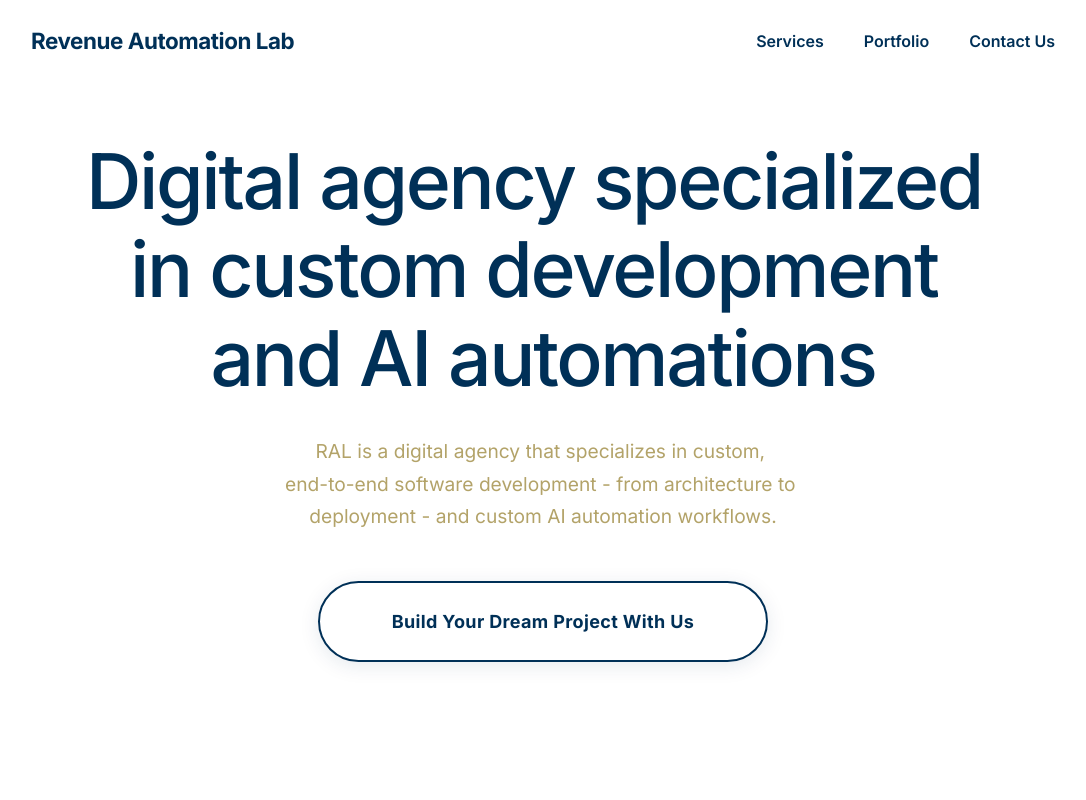
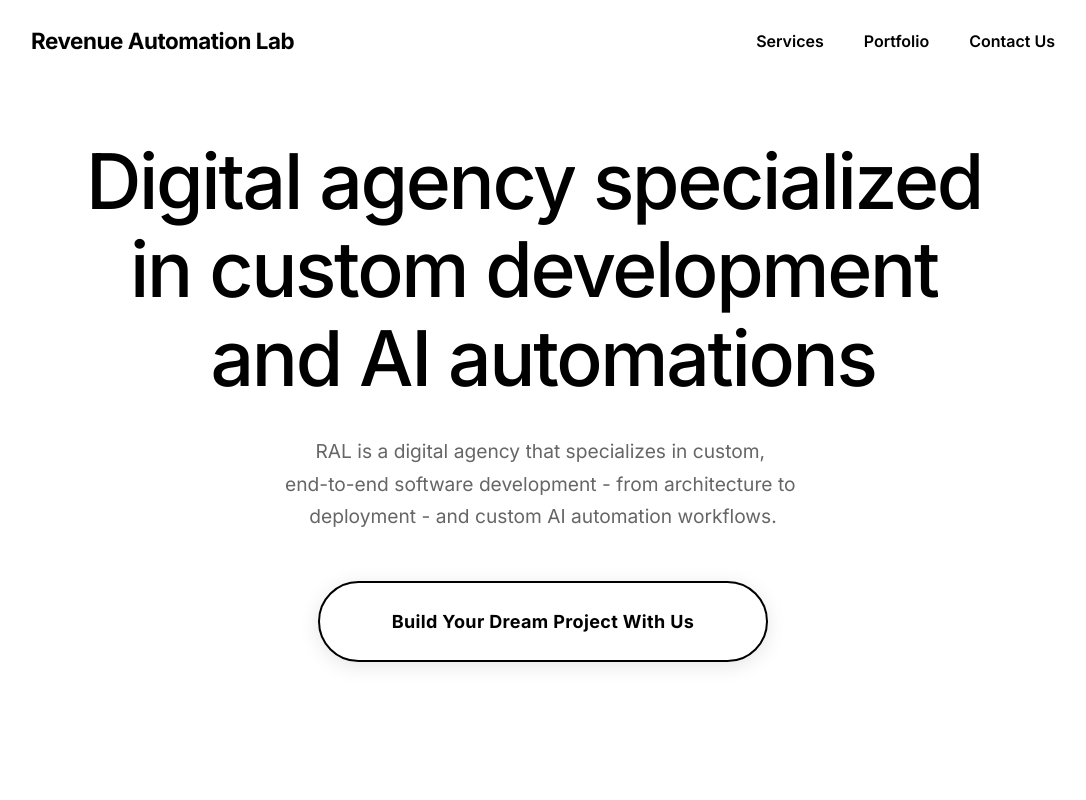
Before and after one commit to alsaeedd/agency-website, a React (Vite) app: page / in a window 1280 px wide. Shown: the top 800 px of the page, without its empty margins (97-1183 px from the left). Built offline with nearby package versions, Linux system fonts and the light colour scheme; grey boxes are pictures that could not be loaded.

Commit message:
text color change

```diff
--- a/src/index.css
+++ b/src/index.css
@@ -2,9 +2,9 @@
 
 :root {
   --color-bg: #fff;
-  --color-text: #003057;
-  --color-text-secondary: #b3a369;
-  --color-primary: #1a1a1a;
+  --color-text: #000000;
+  --color-text-secondary: #666666;
+  --color-primary: #000000;
   --color-inverse: #fff;
   --font-family:
     "Inter", -apple-system, BlinkMacSystemFont, "Segoe UI", Roboto, sans-serif;
@@ -115,7 +115,7 @@
 .logo-text {
   font-size: 1.4rem;
   font-weight: 800;
-  color: #003057;
+  color: #000000;
   letter-spacing: -0.02em;
 }
 
@@ -127,7 +127,7 @@
 .navbar-nav a {
   font-size: 1rem;
   font-weight: 600;
-  color: #003057;
+  color: #000000;
   position: relative;
   overflow: hidden;
 }
@@ -156,7 +156,7 @@
 .navbar-contact-btn {
   font-size: 1rem;
   font-weight: 600;
-  color: #003057;
+  color: #000000;
   background: none;
   border: none;
   cursor: pointer;
@@ -242,7 +242,7 @@
   right: 0;
   background: rgba(255, 255, 255, 0.98);
   backdrop-filter: blur(10px);
-  border-bottom: 1px solid rgba(0, 48, 87, 0.1);
+  border-bottom: 1px solid rgba(0, 0, 0, 0.1);
   padding: 2rem 1.5rem;
   box-shadow: 0 10px 40px rgba(0, 0, 0, 0.08);
 }
@@ -265,15 +265,15 @@
   transition: all 0.3s ease;
   display: block;
   text-align: center;
-  box-shadow: 0 4px 12px rgba(0, 48, 87, 0.15);
+  box-shadow: 0 4px 12px rgba(0, 0, 0, 0.15);
 }
 
 .navbar-mobile-link:hover {
   border-color: var(--color-text);
-  background: var(--color-primary);
+  background: #1a1a1a;
   color: #fff;
   transform: translateY(-4px);
-  box-shadow: 0 8px 25px rgba(0, 48, 87, 0.25);
+  box-shadow: 0 8px 25px rgba(0, 0, 0, 0.25);
 }
 
 .navbar-mobile-link:active {
@@ -292,14 +292,14 @@
   transition: all 0.3s ease;
   font-family: inherit;
   text-align: center;
-  box-shadow: 0 4px 12px rgba(0, 48, 87, 0.15);
+  box-shadow: 0 4px 12px rgba(0, 0, 0, 0.15);
 }
 
 .navbar-mobile-contact-btn:hover {
-  background: var(--color-primary);
-  border-color: var(--color-primary);
+  background: #1a1a1a;
+  border-color: #1a1a1a;
   transform: translateY(-4px);
-  box-shadow: 0 8px 25px rgba(0, 48, 87, 0.25);
+  box-shadow: 0 8px 25px rgba(0, 0, 0, 0.25);
 }
 
 .navbar-mobile-contact-btn:active {
@@ -382,7 +382,7 @@
   opacity: 0;
   transform: translateY(20px);
   animation: slideInUp 0.8s var(--ease-out-expo) forwards;
-  box-shadow: 0 4px 20px rgba(0, 48, 87, 0.1);
+  box-shadow: 0 4px 20px rgba(0, 0, 0, 0.1);
 }
 
 @keyframes slideInUp {
@@ -406,7 +406,7 @@
 .hero-cta-btn:hover {
   color: var(--color-inverse);
   border-color: var(--color-text);
-  box-shadow: 0 12px 40px rgba(0, 48, 87, 0.25);
+  box-shadow: 0 12px 40px rgba(0, 0, 0, 0.25);
   transform: translateY(-3px);
 }
 
@@ -466,7 +466,7 @@
   justify-content: center;
   padding: 6rem 2rem;
   box-sizing: border-box;
-  background: var(--color-primary);
+  background: #1a1a1a;
   color: var(--color-inverse);
 }
 
@@ -528,7 +528,7 @@
 .about-text {
   font-size: 1.125rem;
   line-height: 1.8;
-  color: var(--color-text-secondary);
+  color: var(--color-text-inverse);
   margin-bottom: 2rem;
 }
 
@@ -580,7 +580,7 @@
 
 /* ===== Featured Projects Section ===== */
 .featured {
-  background: var(--color-primary);
+  background: #1a1a1a;
   color: var(--color-inverse);
   padding: 8rem 0;
   position: relative;
@@ -593,7 +593,7 @@
   left: 0;
   right: 0;
   height: 200px;
-  background: var(--color-primary);
+  background: #1a1a1a;
   clip-path: ellipse(70% 100% at 50% 100%);
 }
 
@@ -960,7 +960,7 @@
 }
 
 .portfolio-card-client-name::before {
-  content: '\2014\00a0';
+  content: "\2014\00a0";
 }
 
 .portfolio-card-title {
@@ -993,7 +993,9 @@
   justify-content: center;
   background: var(--color-bg);
   cursor: pointer;
-  transition: background 0.3s ease, border-color 0.3s ease;
+  transition:
+    background 0.3s ease,
+    border-color 0.3s ease;
 }
 
 .project-overlay-close:hover {
@@ -1110,7 +1112,7 @@
 }
 
 .project-section-list li::before {
-  content: '';
+  content: "";
   position: absolute;
   left: 0;
   top: 0.7em;
@@ -1172,7 +1174,7 @@
 
 /* ===== CTA Section ===== */
 .cta {
-  background: var(--color-primary);
+  background: #1a1a1a;
   color: var(--color-inverse);
   padding: 10rem 0;
   position: relative;
@@ -1262,7 +1264,7 @@
 
 /* ===== Footer ===== */
 .footer {
-  background: var(--color-primary);
+  background: #1a1a1a;
   color: var(--color-inverse);
   padding: 5rem 0 2rem;
   border-top: 1px solid rgba(255, 255, 255, 0.1);
@@ -1328,7 +1330,7 @@
   display: block;
   padding: 0.875rem 1rem;
   border-radius: 8px;
-  border: 1px solid rgba(179, 163, 105, 0.3);
+  border: 1px solid rgba(255, 255, 255, 0.3);
   transition: all 0.3s ease;
   color: #fff;
   font-size: 0.9rem;
@@ -1337,9 +1339,9 @@
 }
 
 .footer-contact-link:hover {
-  background: rgba(179, 163, 105, 0.1);
-  border-color: rgba(179, 163, 105, 0.6);
-  box-shadow: 0 4px 12px rgba(179, 163, 105, 0.15);
+  background: rgba(255, 255, 255, 0.1);
+  border-color: rgba(255, 255, 255, 0.6);
+  box-shadow: 0 4px 12px rgba(255, 255, 255, 0.15);
   transform: translateY(-2px);
 }
 
@@ -1698,6 +1700,7 @@
 .contact-circle-text svg {
   width: 100%;
   height: 100%;
+  color: #ffffff;
 }
 
 @media (max-width: 768px) {
```
